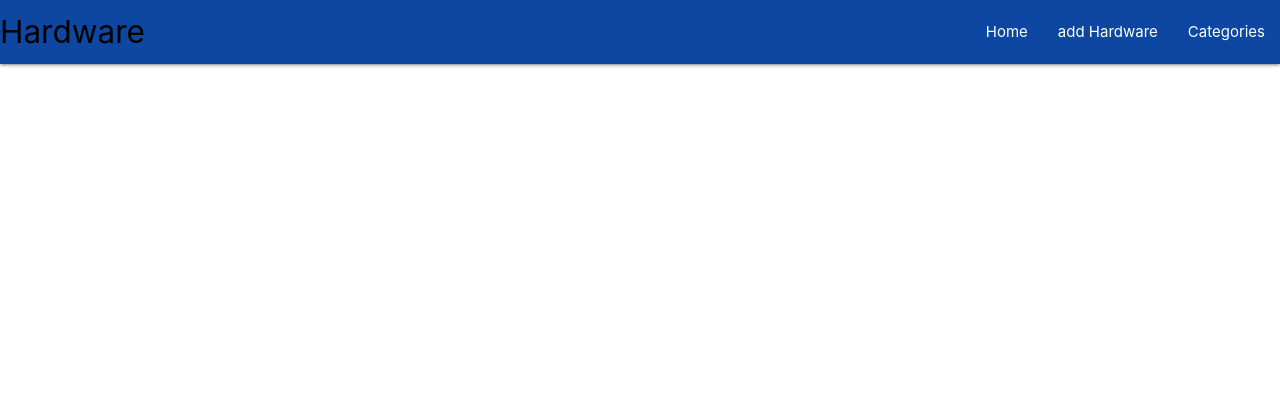
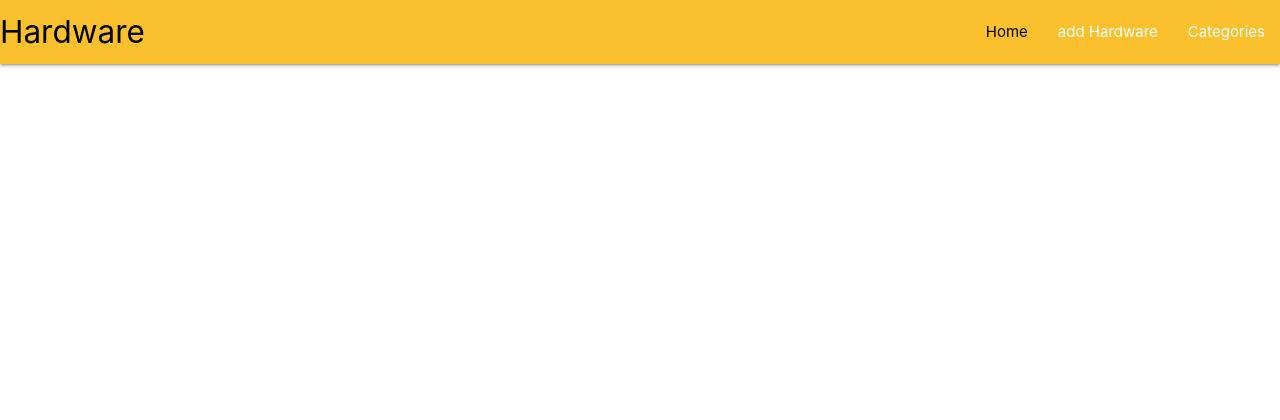
Before and after one commit to Sniffy2019/Hardware-store, a Flask app: page / in a window 1280 px wide. Shown: the top 420 px of the page. Run offline with Flask 3, Linux system fonts and the light colour scheme.

Commit message:
changes to files

```diff
--- a/hardware/templates/base.html
+++ b/hardware/templates/base.html
@@ -18,12 +18,12 @@
 
     <header>
         <!-- top navbar -->
-        <nav class="blue darken-4">
+        <nav class="yellow darken-2">
             <div class="nav-wrapper">
             <a href="{{ url_for('home') }}" class="brand-logo black-text">Hardware</a>
             <a href="#" data-target="mobile-demo" class="sidenav-trigger"><i class="fas fa-bars"></i></a>
             <ul class="right hide-on-med-and-down">
-                <li><a href="{{ url_for('home') }}">Home</a></li>
+                <li><a href="{{ url_for('home') }}" class="black-text">Home</a></li>
                 <li><a href="">add Hardware</a></li>
                 <li><a href="">Categories</a></li>
             </ul>
--- a/hardware/templates/shop.html
+++ b/hardware/templates/shop.html
@@ -1,6 +1,6 @@
 {% extends "base.html" %}
 {% block content %}
 
-<h3 class="light-blue-text text-darken-4 center-align">Shop</h3>
+<h3 class="black-text center-align">Shop</h3>
 
 {% endblock %}
```
